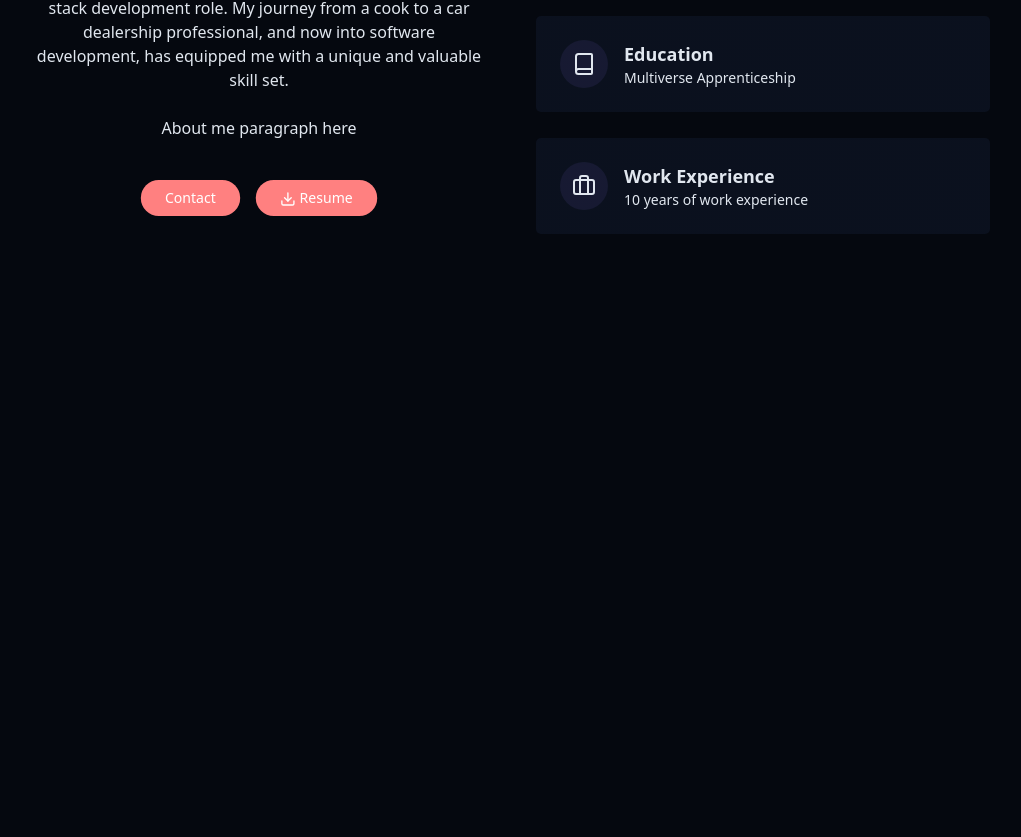
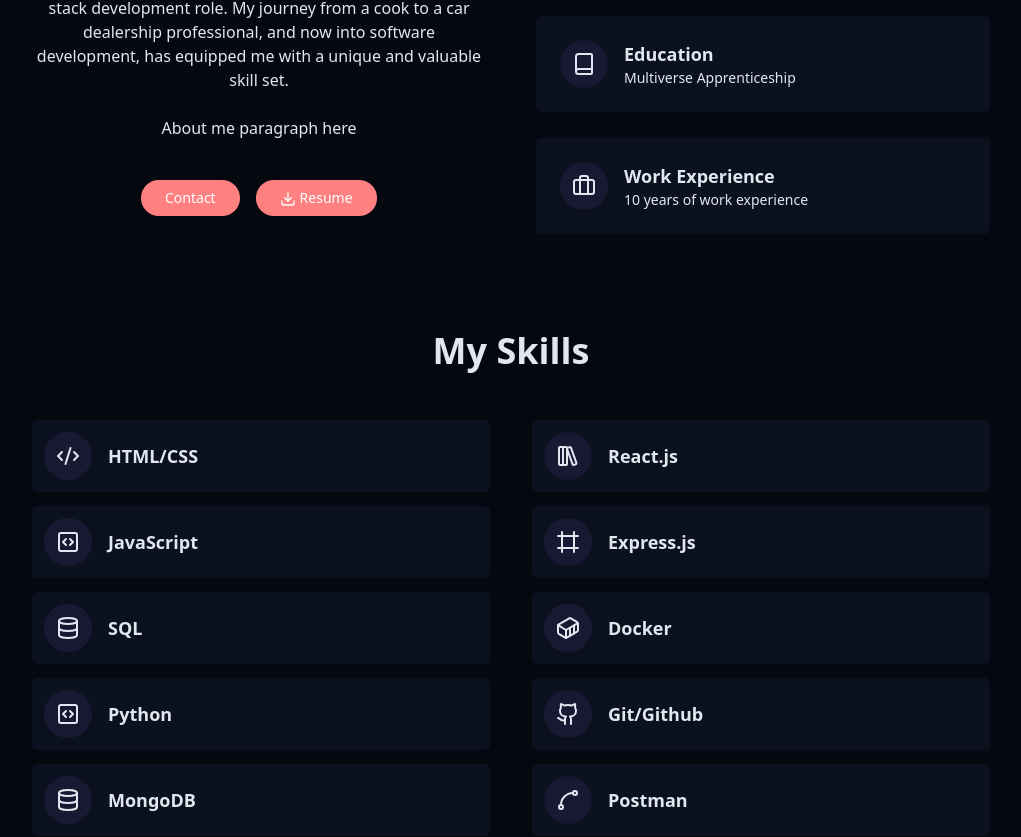
Before and after one commit to med4h/Portfolio, a React (Vite) app: page / in a window 1280 px wide. Shown: the part 1111-1948 px from the top of the page, without its empty margins (129-1150 px from the left). Before the commit the page ends 1442 px from the top, so only its background shows below. Built offline with nearby package versions, Linux system fonts and the light colour scheme.

Commit message:
added skills section

```diff
--- /dev/null
+++ b/src/components/SkillsSection.jsx
@@ -0,0 +1,123 @@
+import { Book, Briefcase, CodeSquare, CodeXmlIcon, Container, Database, Frame, GitCommit, Github, LibraryBig, Spline} from "lucide-react"; // Import the Download icon
+
+
+export const SkillsSection = () => {
+    return (
+        <section id="skills">
+            <div className="container mx-auto max-w-5xl">
+                <h2 className="text-3xl md:text-4xl font-bold mb-12 text-center">
+                    My Skills
+                </h2>
+
+                <div className="grid grid-cols-1 md:grid-cols-2 gap-10 items-center">
+                <div className="grid grid-cols-1 gap-3">
+                        <div className="gradient-border p-3 card-hover">
+                            <div className="flex items-center gap-4"> {/* Use items-center for vertical alignment */}
+                                <div className="p-3 rounded-full bg-primary/10">
+                                    <CodeXmlIcon className="h-6 w-6" />
+                                </div>
+                                <div className="text-center">
+                                    <h4 className="font-semibold text-lg">HTML/CSS</h4>
+                                </div>
+                            </div>
+                        </div>
+                        <div className="gradient-border p-3 card-hover">
+                            <div className="flex items-center gap-4"> {/* Use items-center for vertical alignment */}
+                                <div className="p-3 rounded-full bg-primary/10">
+                                    <CodeSquare className="h-6 w-6" />
+                                </div>
+                                <div className="text-center">
+                                    <h4 className="font-semibold text-lg">JavaScript</h4>
+                                </div>
+                            </div>
+                        </div>
+                        <div className="gradient-border p-3 card-hover">
+                            <div className="flex items-center gap-4"> {/* Use items-center for vertical alignment */}
+                                <div className="p-3 rounded-full bg-primary/10">
+                                    <Database className="h-6 w-6" />
+                                </div>
+                                <div className="text-center">
+                                    <h4 className="font-semibold text-lg">SQL</h4>
+                                </div>
+                            </div>
+                        </div>
+                        <div className="gradient-border p-3 card-hover">
+                            <div className="flex items-center gap-4"> {/* Use items-center for vertical alignment */}
+                                <div className="p-3 rounded-full bg-primary/10">
+                                    <CodeSquare className="h-6 w-6" />
+                                </div>
+                                <div className="text-center">
+                                    <h4 className="font-semibold text-lg">Python</h4>
+                                </div>
+                            </div>
+                        </div>
+                        <div className="gradient-border p-3 card-hover">
+                            <div className="flex items-center gap-4"> {/* Use items-center for vertical alignment */}
+                                <div className="p-3 rounded-full bg-primary/10">
+                                    <Database className="h-6 w-6" />
+                                </div>
+                                <div className="text-center">
+                                    <h4 className="font-semibold text-lg">MongoDB</h4>
+                                </div>
+                            </div>
+                        </div>
+                    </div>
+                    <div className="grid grid-cols-1 gap-3">
+                        <div className="gradient-border p-3 card-hover">
+                            <div className="flex items-center gap-4"> {/* Use items-center for vertical alignment */}
+                                <div className="p-3 rounded-full bg-primary/10">
+                                    <LibraryBig className="h-6 w-6" />
+                                </div>
+                                <div className="text-center">
+                                    <h4 className="font-semibold text-lg">React.js</h4>
+                                </div>
+                            </div>
+                        </div>
+                        <div className="gradient-border p-3 card-hover">
+                            <div className="flex items-center gap-4"> {/* Use items-center for vertical alignment */}
+                                <div className="p-3 rounded-full bg-primary/10">
+                                    <Frame className="h-6 w-6" />
+                                </div>
+                                <div className="text-center">
+                                    <h4 className="font-semibold text-lg">Express.js</h4>
+                                </div>
+                            </div>
+                        </div>
+                        <div className="gradient-border p-3 card-hover">
+                            <div className="flex items-center gap-4"> {/* Use items-center for vertical alignment */}
+                                <div className="p-3 rounded-full bg-primary/10">
+                                    <Container className="h-6 w-6" />
+                                </div>
+                                <div className="text-center">
+                                    <h4 className="font-semibold text-lg">Docker</h4>
+                                </div>
+                            </div>
+                        </div>
+                        <div className="gradient-border p-3 card-hover">
+                            <div className="flex items-center gap-4"> {/* Use items-center for vertical alignment */}
+                                <div className="p-3 rounded-full bg-primary/10">
+                                    <Github className="h-6 w-6" />
+                                </div>
+                                <div className="text-center">
+                                    <h4 className="font-semibold text-lg">Git/Github</h4>
+                                </div>
+                            </div>
+                        </div>
+                        <div className="gradient-border p-3 card-hover">
+                            <div className="flex items-center gap-4"> {/* Use items-center for vertical alignment */}
+                                <div className="p-3 rounded-full bg-primary/10">
+                                    <Spline className="h-6 w-6" />
+                                </div>
+                                <div className="text-center">
+                                    <h4 className="font-semibold text-lg">Postman</h4>
+                                </div>
+                            </div>
+                        </div>
+                    </div>
+
+
+                </div>
+            </div>
+        </section>
+    );
+};
--- a/src/pages/Home.jsx
+++ b/src/pages/Home.jsx
@@ -3,6 +3,7 @@ import { ThemeToggle } from "../components/ThemeToggle";
 import { StarBackground } from '@/components/StarBackground'
 import { HeroSection } from "../components/HeroSection";
 import { AboutSection } from "../components/AboutSection";
+import { SkillsSection } from "../components/SkillsSection";
 
 export const Home = () => {
     return (
@@ -17,6 +18,7 @@ export const Home = () => {
             <main>
                 <HeroSection />
                 <AboutSection />
+                <SkillsSection />
             </main>
             {/* footer */}
         </div>
```
